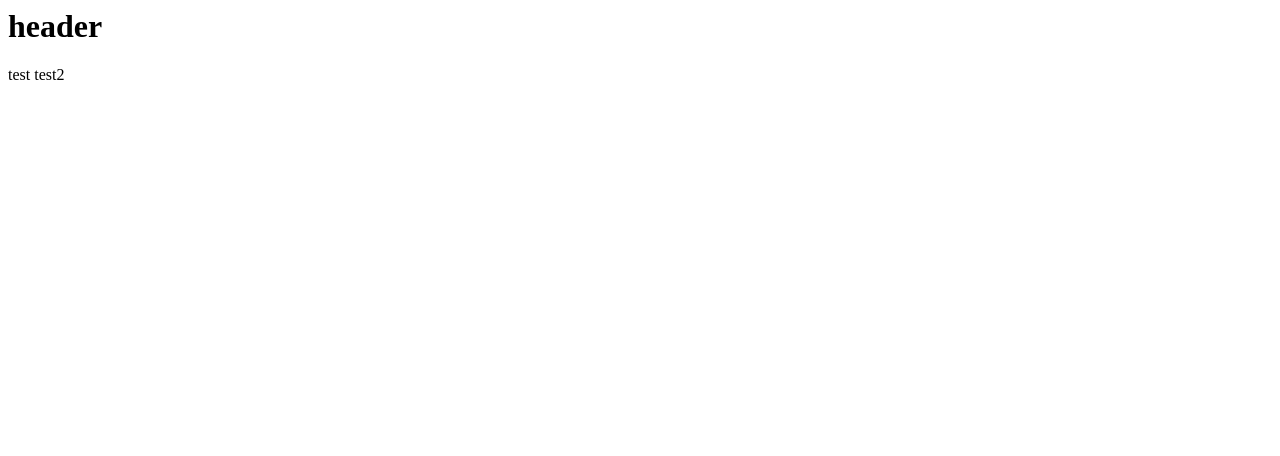
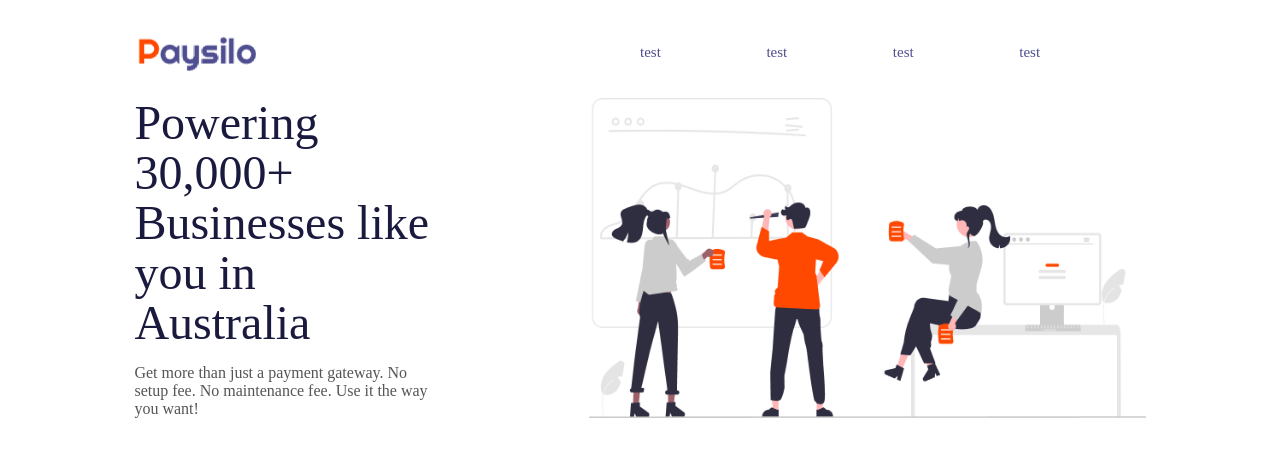
Before and after one commit to That-Luke-Frost/netlify-2K, a plain HTML site: page index.html in a window 1280 px wide. Drawn offline with Linux system fonts and the light colour scheme.

Commit message:
16_6_2023

```diff
--- a/index.html
+++ b/index.html
@@ -1,4 +1,28 @@
-<h1>header</h1>
-test
-
-test2
+<head>
+    <link rel="stylesheet" href="index.css"/>
+</head>
+<h1 class="header">
+    <img src="logo.png" class="logo"/>
+    <span class="bar">
+        <span class="items">
+            test
+        </span>
+        <span class="items">
+            test
+        </span>
+        <span class="items">
+            test
+        </span>
+        <span class="items">
+            test
+        </span>
+    </span>
+</h1>
+<span class="intro">
+    <span class="texts">
+        <span class="text">Powering 30,000+ Businesses like you in Australia</span>
+        <p></p>
+        <span class="description">Get more than just a payment gateway. No setup fee. No maintenance fee. Use it the way you want!</span>
+    </span>
+    <img src="team.png" class="image"/>
+</span>
--- /dev/null
+++ b/index.scss
@@ -0,0 +1,65 @@
+body {
+   display: flex;
+//   border: 1px solid blue;
+   flex-direction: column;
+}
+
+.header {
+//   color: red;
+   display:flex;
+//   border:1px dotted red;
+   width:80%;
+   align-self: center;
+   justify-content: space-between;
+   .logo {
+      height:47px;
+   }
+   .bar {
+      width:50%;
+      display: flex;
+//      align-self:end;
+      flex-direction: row;
+      .items {
+         display: flex;
+         color:#4E4E91;
+         font-weight: 400;
+         font-size: 15px;
+         flex-grow: 1;
+         align-self: center;
+      }
+   }
+}
+
+.intro {
+   display:flex;
+   flex-direction: row;
+//   border:1px solid red;
+//   align-items:center;
+   justify-content: space-between;
+   align-self:center;
+   width:80%;
+//   height:100px;
+   .texts {
+      width:30%;
+//      border:1px dotted green;
+      .text {
+         color:#1A1A3F;
+         font-size: 48px;
+         font-weight: 500;
+         line-height: 50px;
+   //      padding-right:20%;
+      }
+      .description {
+         color: #555555;
+         font-weight: 400;
+
+      }
+   }
+}
+
+.image {
+   width:55%;
+
+//   width:100px;
+//   height:100px;
+}
```
Also changed, not shown: index.css (added), logo.png (added), team.png (added), 1 other file.
